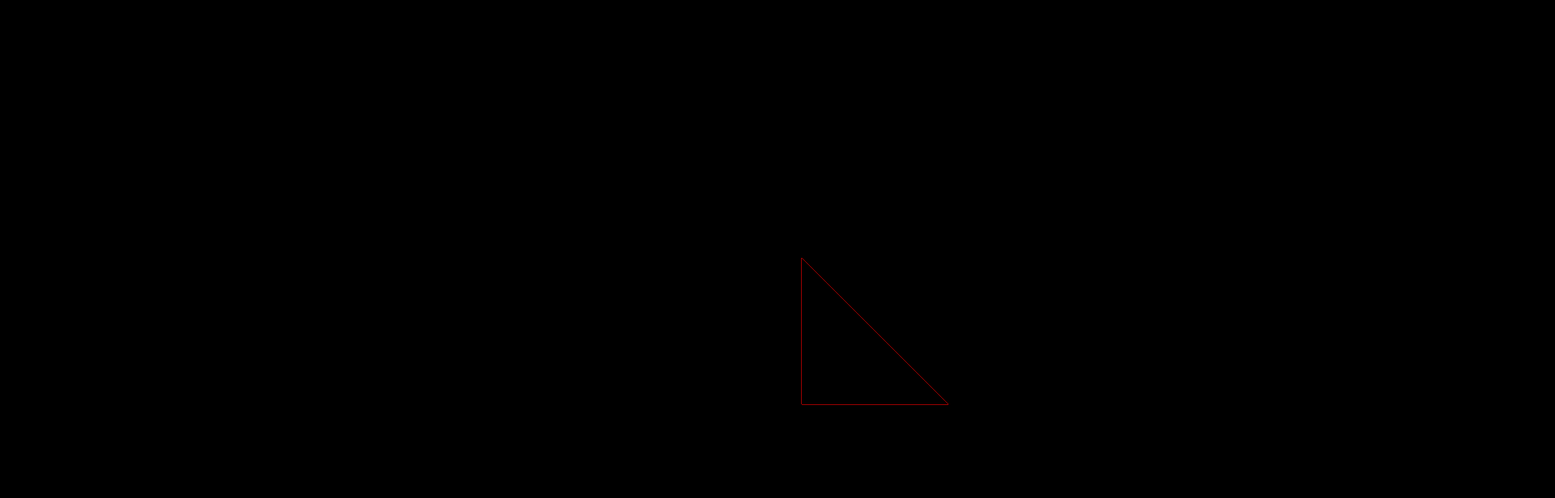
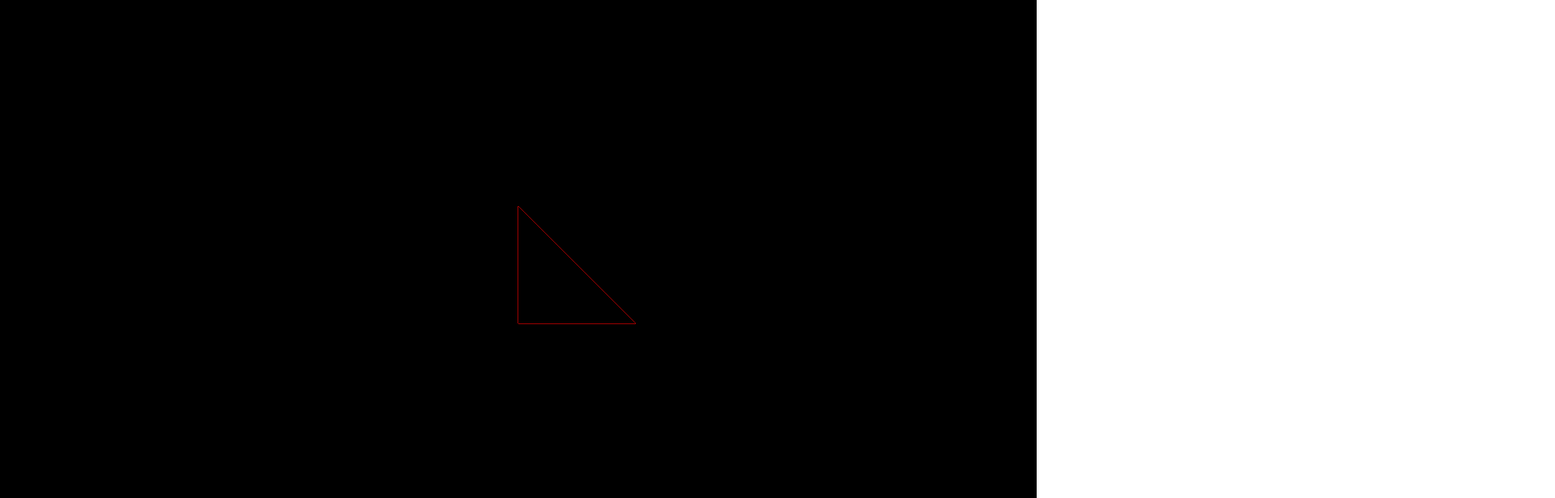
Before and after one commit to H-Tatsuhiro/WebGL_Firework, a plain HTML site: page index.html in a window 1280 px wide. Shown: the top 616 px of the page at 81% size, 1920 px wide, since content can reach past the window. Drawn offline with nearby package versions, Linux system fonts and the light colour scheme.

Commit message:
Implement web browser resizing

```diff
--- a/index.css
+++ b/index.css
@@ -1,5 +1,6 @@
 html, body {
     margin: 0;
+    overflow: hidden;
     height: 100%;
 }
 #canvas {
--- a/index.js
+++ b/index.js
@@ -1,7 +1,7 @@
 window.addEventListener("DOMContentLoaded", init)
 
 function init() {
-    const width = 1980, height = 1000;
+    const width = window.innerWidth, height = window.innerHeight;
 
     const renderer = new THREE.WebGLRenderer({
         canvas: document.querySelector("#canvas")
@@ -33,7 +33,7 @@ function init() {
 
     const geometry = new THREE.BufferGeometry().setFromPoints(points);
 
-    const line = new THREE.Line( geometry, material);
+    const line = new THREE.Line(geometry, material);
 
     scene.add(line);
 
@@ -47,4 +47,16 @@ function init() {
 
     // 初回実行
     renderer.render(scene, camera);
+
+    resizeEvent();
+
+    window.addEventListener("resize", resizeEvent);
+
+    function resizeEvent() {
+        const width = window.innerWidth, height = window.innerHeight;
+        renderer.setPixelRatio(window.devicePixelRatio);
+        renderer.setSize(width, height);
+        camera.aspect = width / height;
+        camera.updateProjectionMatrix();
+    }
 }
```
Also changed, not shown: 1 other file.
